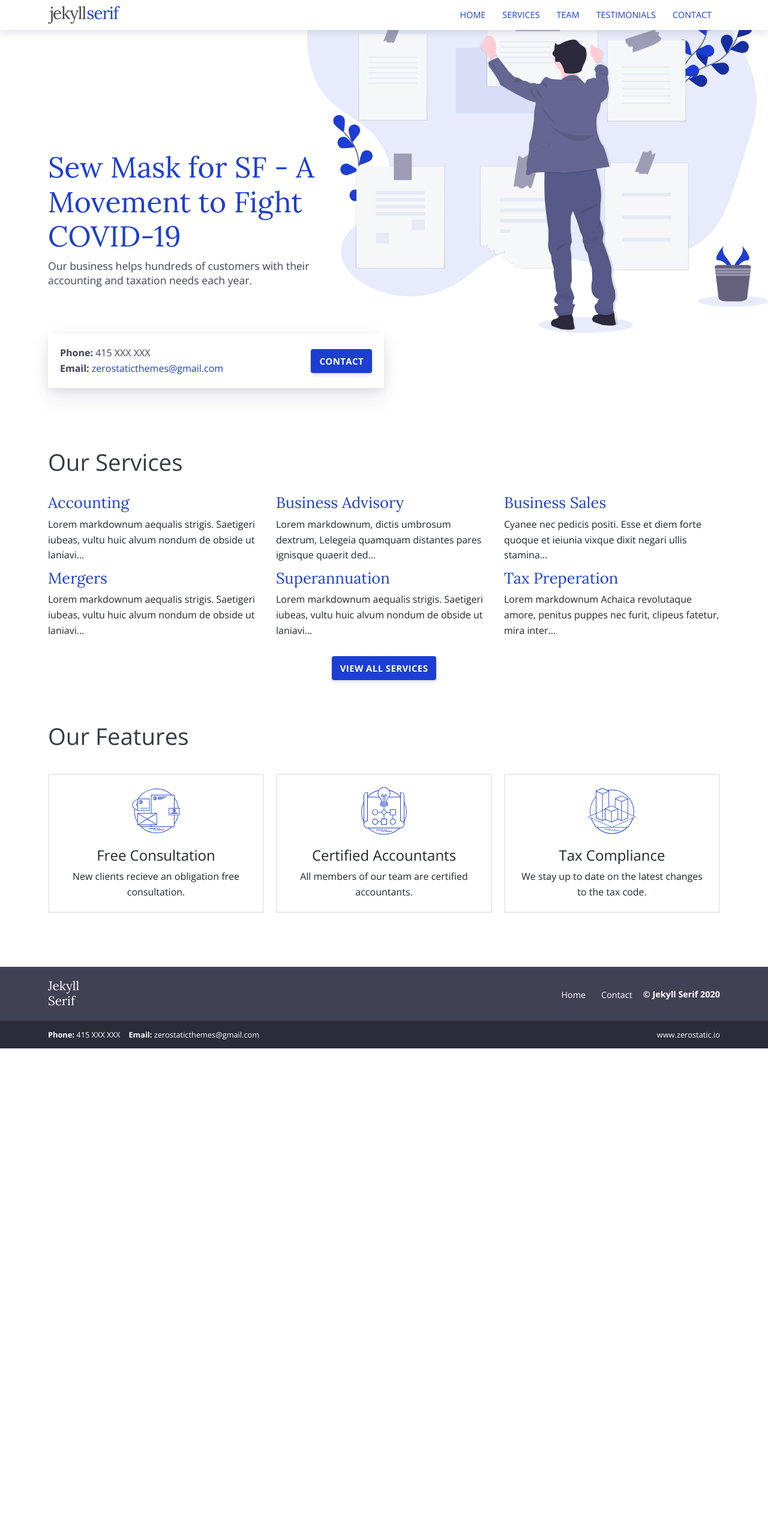
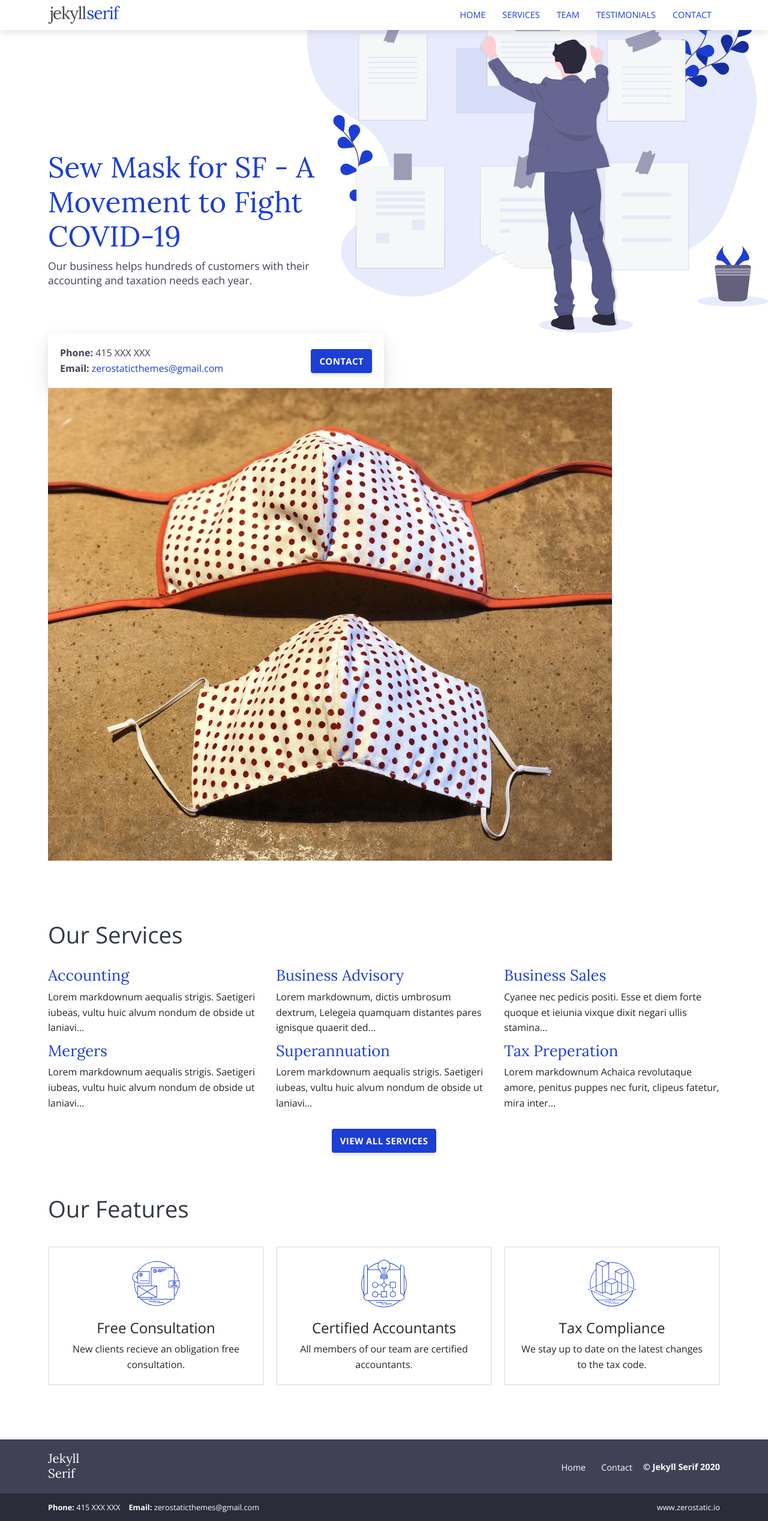
Before and after one commit to marphaorg/sewforsf2020, a Jekyll site: the page built from index.html, in a window 1280 px wide. Shown: the whole page at 60% size. Built offline with Jekyll 4.4.1, drawn with Linux system fonts in a browser that asks for light colours; before the commit the page ends 1748 px from its top, so only the background shows below that.

Commit message:
First image added

```diff
--- a/index.html
+++ b/index.html
@@ -26,7 +26,13 @@ bodyClass: page-home
     </div>
   </div>
 </div>
-
+<div class="container">
+  <div class="row">
+    <div class="col-md-12">
+      <img src="/images/masks/one.png">
+    </div>
+  </div>
+</div>
 <div class="container pt-8 pt-md-10">
   <div class="row justify-content-start">
     <div class="col-12">
```
Also changed, not shown: images/masks/one.png (added).
